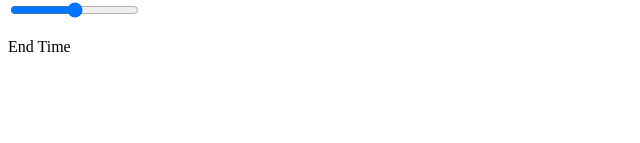
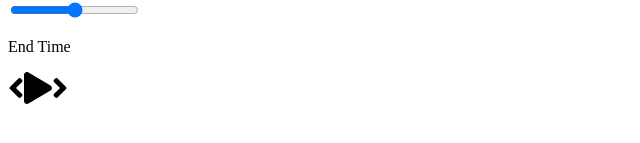
Before and after one commit to GeovonnieV/react-music-player, a React (Create React App) app in the folder react-music-player/: page / in a window 1280 px wide. Shown: the part 231-374 px from the top of the page, without its empty margins (0-640 px from the left). Built offline with nearby package versions, Linux system fonts and the light colour scheme.

Commit message:
font awsome

```diff
--- a/react-music-player/package.json
+++ b/react-music-player/package.json
@@ -3,10 +3,15 @@
   "version": "0.1.0",
   "private": true,
   "dependencies": {
+    "@fortawesome/fontawesome-svg-core": "^1.2.32",
+    "@fortawesome/free-solid-svg-icons": "^5.15.1",
+    "@fortawesome/react-fontawesome": "^0.1.14",
     "@testing-library/jest-dom": "^5.11.8",
     "@testing-library/react": "^11.2.2",
     "@testing-library/user-event": "^12.6.0",
+    "i": "^0.3.6",
     "node-sass": "^5.0.0",
+    "npm": "^6.14.10",
     "react": "^17.0.1",
     "react-dom": "^17.0.1",
     "react-scripts": "4.0.1",
--- a/react-music-player/src/components/Player.jsx
+++ b/react-music-player/src/components/Player.jsx
@@ -1,4 +1,8 @@
-import React from "react"
+import React from "react";
+// brings in font awsome component
+import {FontAwesomeIcon} from "@fortawesome/react-fontawesome";
+// grabs the font we want to use
+import {faPlay, faAngleLeft,faAngleRight} from "@fortawesome/free-solid-svg-icons"
 
 const Player = () => {
 
@@ -9,7 +13,11 @@
                 <input type="range" />
                 <p>End Time</p>
             </div>
-            <div className="play-control"></div>
+            <div className="play-control">
+                <FontAwesomeIcon className="skip-back" size="2x" icon={faAngleLeft} />
+                <FontAwesomeIcon className="play" size="2x" icon={faPlay} />
+                <FontAwesomeIcon className="skip-forward" size="2x" icon={faAngleRight} />
+            </div>
         </div>
     )
 
```
Also changed, not shown: 2 other files (tests, documents, lock files or other folders).
